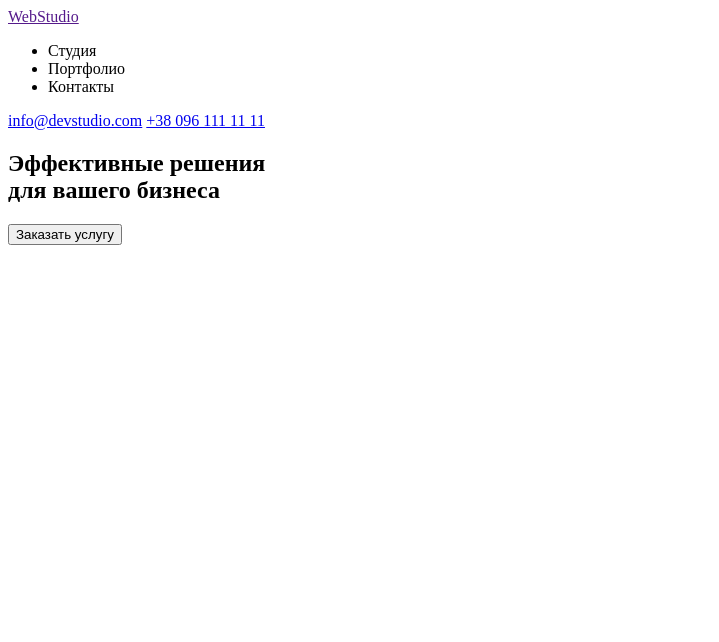
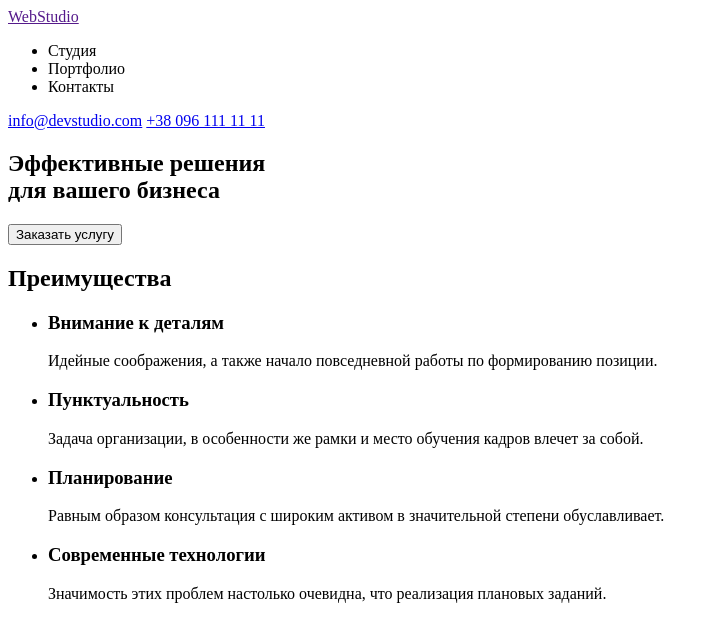
Before and after one commit to Seroga1984/goit-markup-hw-01, a plain HTML site: page index.html in a window 1280 px wide. Shown: the whole page, without its empty margins (0-719 px from the left). Drawn offline with Linux system fonts and the light colour scheme.

Commit message:
Update index.html
Добавлена секция преимущества

```diff
--- a/index.html
+++ b/index.html
@@ -27,6 +27,28 @@
             <h1>Эффективные решения <br> для вашего бизнеса</h1>
             <button type="button">Заказать услугу</button>
         </section>
+        <!-- Секция преимущества -->
+        <section>
+            <h2>Преимущества</h2>
+            <ul>
+              <li>
+                  <h3>Внимание к деталям</h3>
+                  <p>Идейные соображения, а также начало повседневной работы по формированию позиции.</p>
+              </li>
+              <li>
+                  <h3>Пунктуальность</h3>
+                  <p>Задача организации, в особенности же рамки и место обучения кадров влечет за собой.</p>
+              </li>
+              <li>
+                  <h3>Планирование</h3>
+                  <p>Равным образом консультация с широким активом в значительной степени обуславливает.</p>
+              </li>
+              <li>
+                  <h3>Современные технологии</h3>
+                  <p>Значимость этих проблем настолько очевидна, что реализация плановых заданий.</p>
+              </li>
+            </ul>
+        </section>
 
 
 
```
